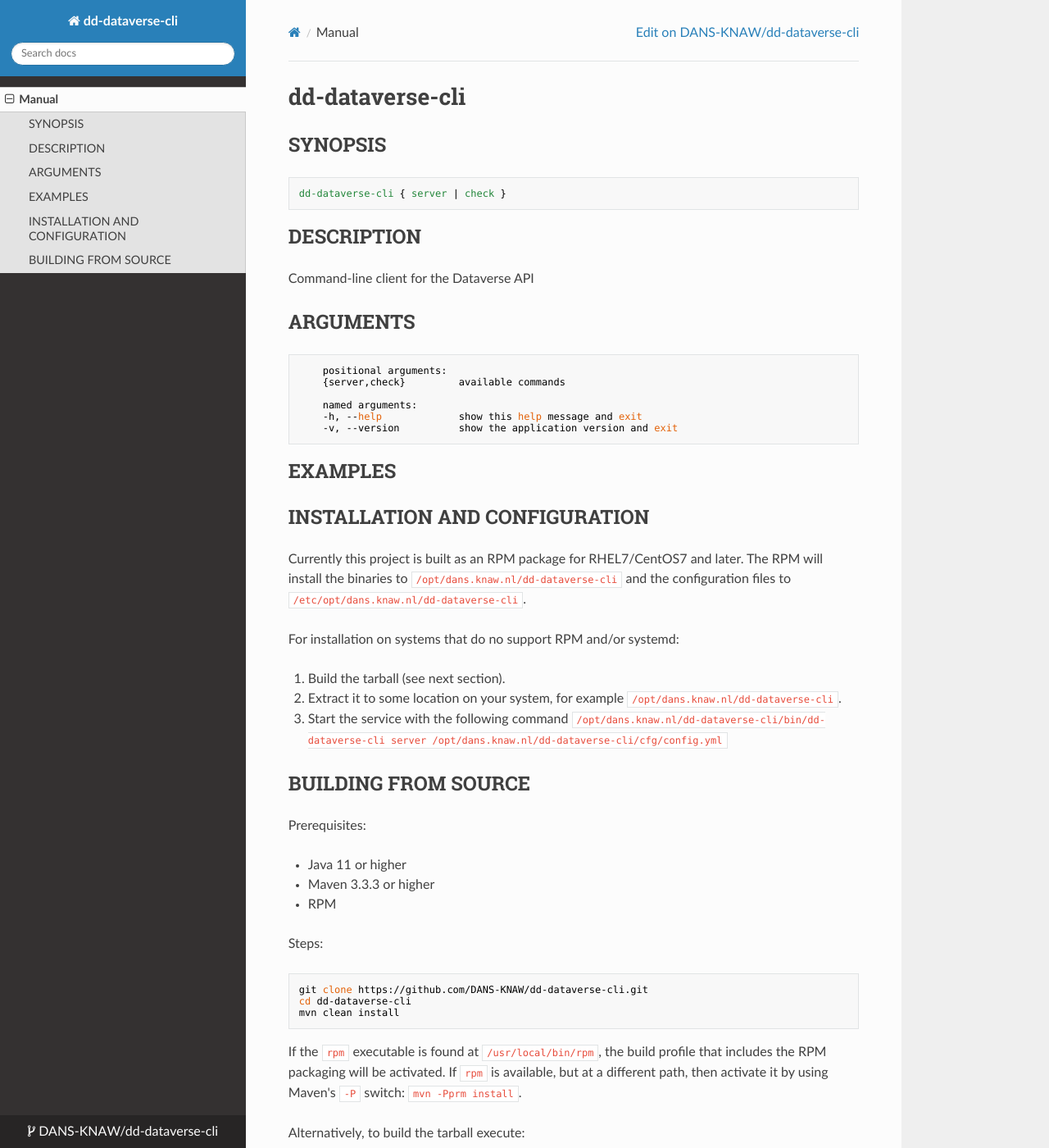
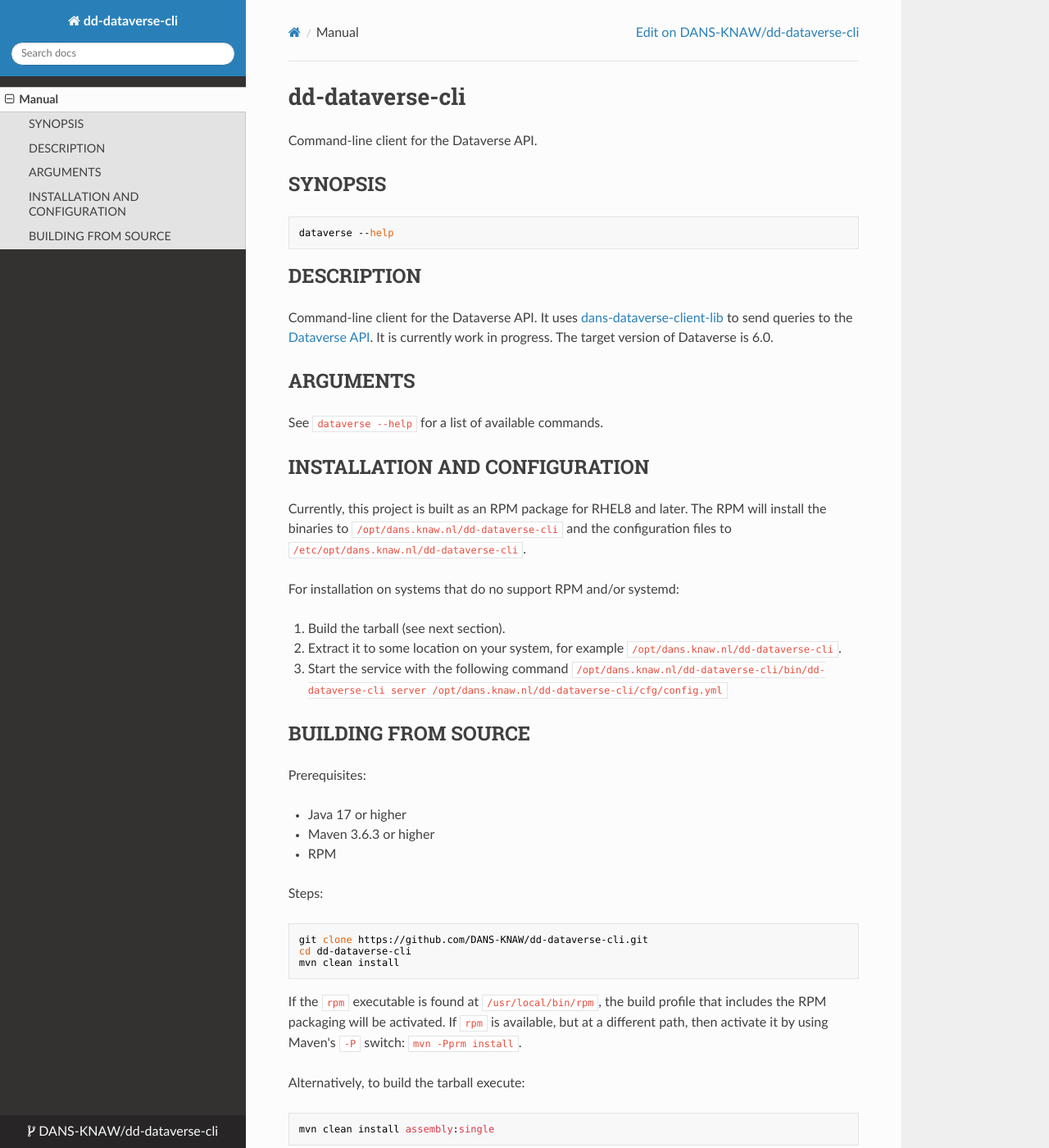
Before and after one commit to aliassheikh/dd-dataverse-cli, an MkDocs documentation site: the page built from docs/index.md, in a window 1280 px wide and 1400 px high. Shown: the whole window at 82% size. Built offline with MkDocs 1.6.1, drawn with Linux system fonts in a browser that asks for light colours; nearby versions of some CDN libraries.

Commit message:
Updated docs

```diff
--- a/docs/index.md
+++ b/docs/index.md
@@ -1,40 +1,33 @@
 dd-dataverse-cli
-===========
+================
 
-<!-- Remove this comment and extend the descriptions below -->
+Command-line client for the Dataverse API.
 
 
 SYNOPSIS
 --------
 
-    dd-dataverse-cli { server | check }
-
+    dataverse --help
 
 DESCRIPTION
 -----------
 
-Command-line client for the Dataverse API
+Command-line client for the Dataverse API. It uses [dans-dataverse-client-lib]{:target="_blank"} to send queries to the [Dataverse API]{:target="_blank"}. It is
+currently work in progress. The target version of Dataverse is 6.0.
 
+[dans-dataverse-client-lib]: https://github.com/DANS-KNAW/dans-dataverse-client-lib
+
+[Dataverse API]: http://guides.dataverse.org/en/latest/api/index.html
 
 ARGUMENTS
 ---------
 
-        positional arguments:
-        {server,check}         available commands
-
-        named arguments:
-        -h, --help             show this help message and exit
-        -v, --version          show the application version and exit
-
-EXAMPLES
---------
-
-<!-- Add examples of invoking this module from the command line or via HTTP other interfaces -->
+See `dataverse --help` for a list of available commands.
 
 
 INSTALLATION AND CONFIGURATION
 ------------------------------
-Currently this project is built as an RPM package for RHEL7/CentOS7 and later. The RPM will install the binaries to
+Currently, this project is built as an RPM package for RHEL8 and later. The RPM will install the binaries to
 `/opt/dans.knaw.nl/dd-dataverse-cli` and the configuration files to `/etc/opt/dans.knaw.nl/dd-dataverse-cli`.
 
 For installation on systems that do no support RPM and/or systemd:
@@ -50,8 +43,8 @@ BUILDING FROM SOURCE
 --------------------
 Prerequisites:
 
-* Java 11 or higher
-* Maven 3.3.3 or higher
+* Java 17 or higher
+* Maven 3.6.3 or higher
 * RPM
 
 Steps:
```
